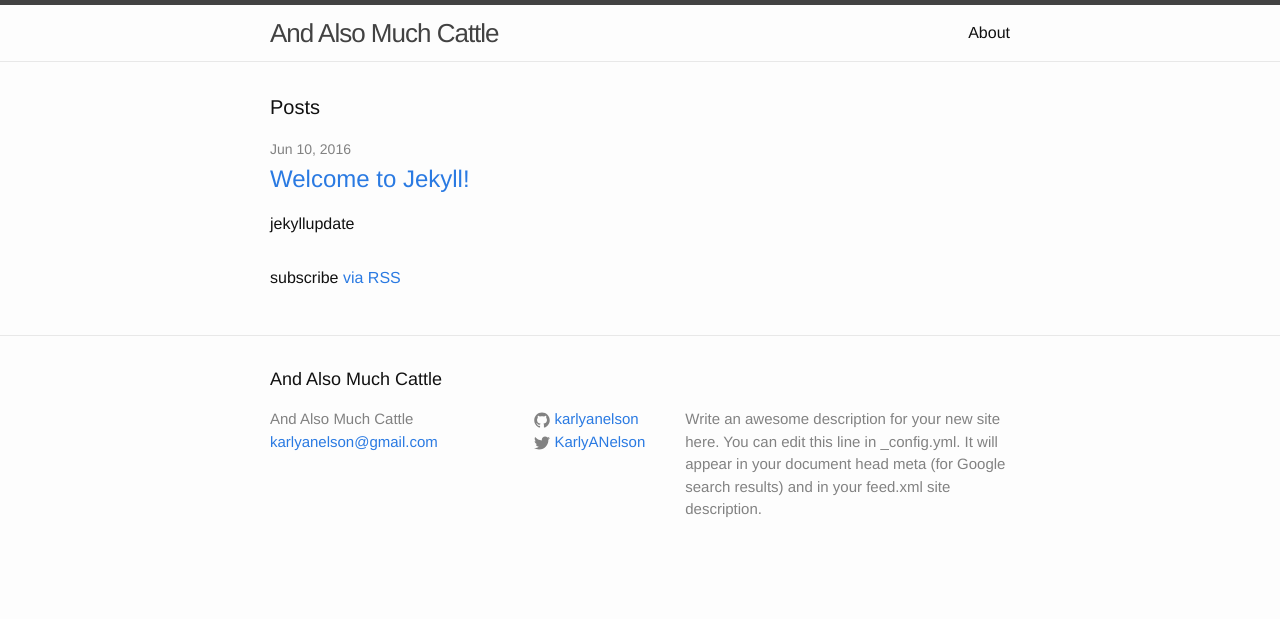
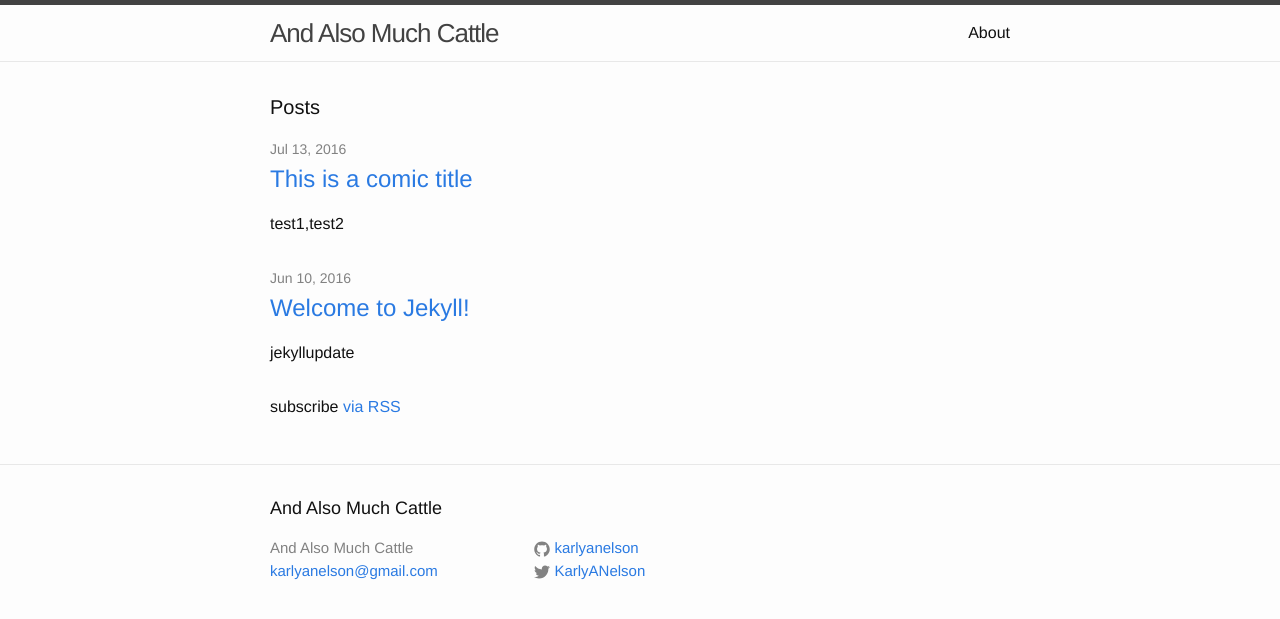
Before and after one commit to karlyanelson/andalsomuchcattle, a Jekyll site: the page built from index.html, in a window 1280 px wide. Shown: the top 619 px of the page. Built offline with Jekyll 4.4.1, drawn with Linux system fonts in a browser that asks for light colours.

Commit message:
comic WIP

```diff
--- a/_config.yml
+++ b/_config.yml
@@ -9,9 +9,6 @@
 title: And Also Much Cattle
 email: karlyanelson@gmail.com
 description: > # A Bible webcomic
-  Write an awesome description for your new site here. You can edit this
-  line in _config.yml. It will appear in your document head meta (for
-  Google search results) and in your feed.xml site description.
 baseurl: "/andalsomuchcattle" # the subpath of your site, e.g. /blog
 url: "http://karlynelson.com" # the base hostname & protocol for your site
 twitter_username: KarlyANelson
--- /dev/null
+++ b/_layouts/comic.html
@@ -0,0 +1,4 @@
+---
+layout: default
+---
+{{ content }}
```
Also changed, not shown: _posts/2016-07-13-comic-test.html (added, +21 -0 lines).
